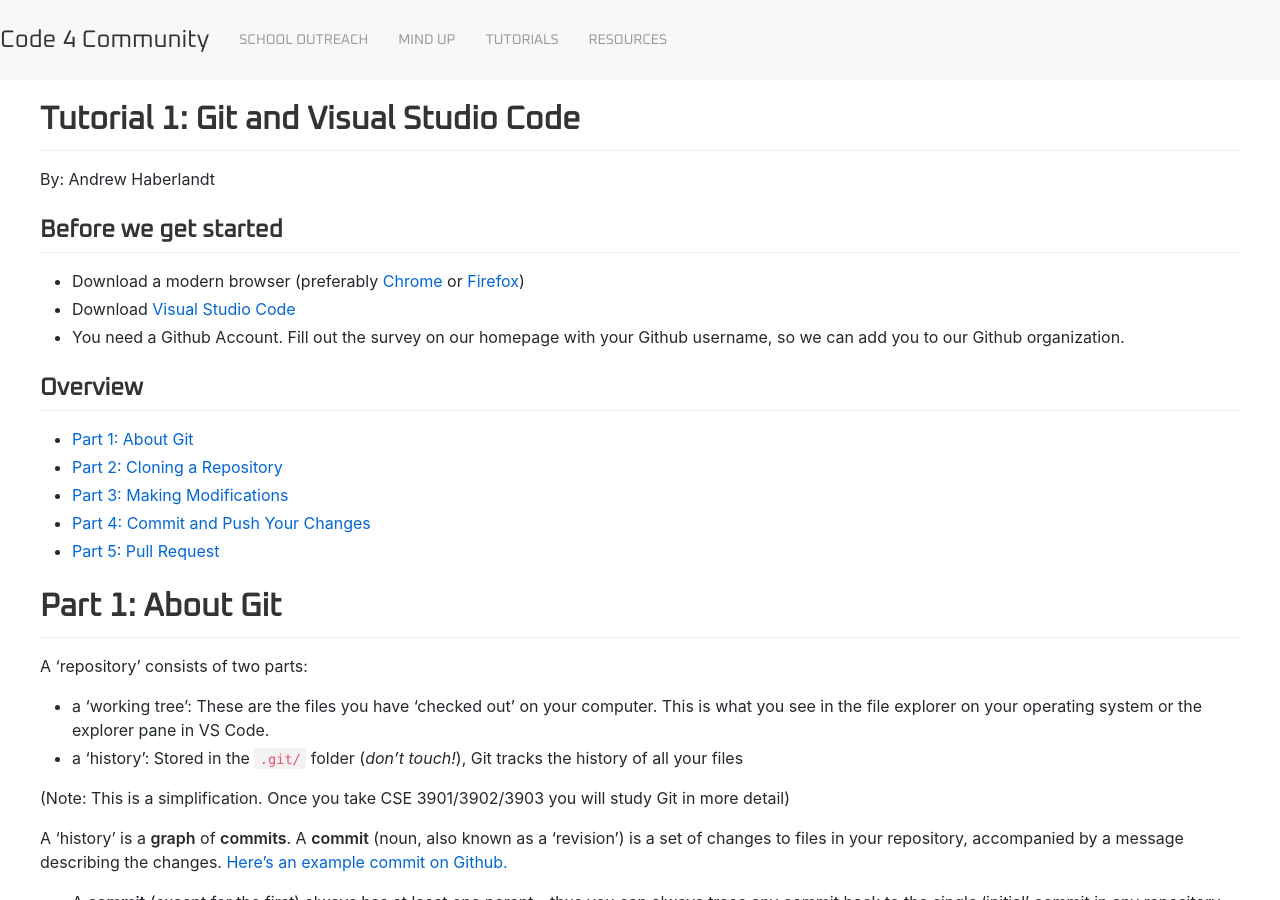
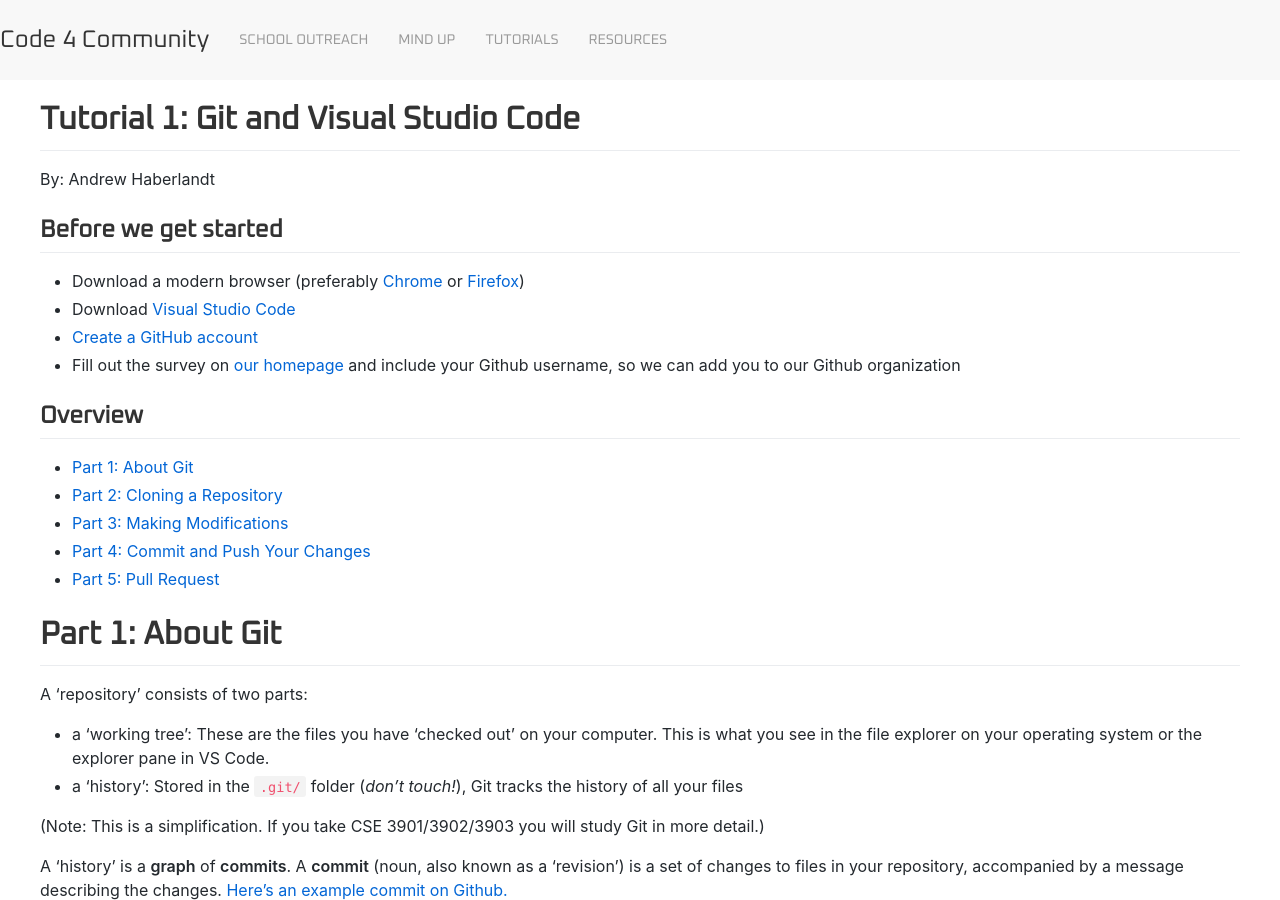
Before and after one commit to Code4Community/Code4Community.github.io, a Jekyll site: the page built from tutorials/git-tutorial.md, in a window 1280 px wide and 900 px high. Built offline with Jekyll 4.4.1, drawn with Linux system fonts in a browser that asks for light colours; nearby versions of some CDN libraries; some of the changed text lies outside the part shown.

Commit message:
Clean up git tutorial

````diff
--- a/tutorials/git-tutorial.md
+++ b/tutorials/git-tutorial.md
@@ -11,7 +11,8 @@
 ## Before we get started
 * Download a modern browser (preferably [Chrome](https://www.google.com/chrome/){:target="_blank"} or [Firefox](https://www.mozilla.org/en-US/firefox/){:target="_blank"})
 * Download [Visual Studio Code](https://code.visualstudio.com/download){:target="_blank"}
-* You need a Github Account. Fill out the survey on our homepage with your Github username, so we can add you to our Github organization.
+* [Create a GitHub account](https://github.com/join)
+* Fill out the survey on [our homepage](https://code4community.github.io/) and include your Github username, so we can add you to our Github organization
 
 ## Overview
 - [Part 1: About Git](#part-1-about-git)
@@ -28,7 +29,7 @@
 - a 'working tree': These are the files you have 'checked out' on your computer. This is what you see in the file explorer on your operating system or the explorer pane in VS Code.
 - a 'history':  Stored in the `.git/` folder (*don't touch!*), Git tracks the history of all your files
 
-(Note: This is a simplification. Once you take CSE 3901/3902/3903 you will study Git in more detail)
+(Note: This is a simplification. If you take CSE 3901/3902/3903 you will study Git in more detail.)
 
 A 'history' is a **graph** of **commits**. A **commit** (noun, also known as a 'revision') is a set of changes to files in your repository, accompanied by a message describing the changes. [Here's an example commit on Github.](https://github.com/Code4Community/git-tutorial/commit/0ad8fd04cca43603f9660282e62b40b34c2bc213)
 
@@ -71,7 +72,7 @@
 
 **You will never be able to directly push to master.** Therefore, before pushing your code you will have to checkout a new local branch (this is covered in the later parts of this tutorial.)
 
-
+Since we're using VS Code's Git interface, we won't perform push and pull operations directly. Instead, we'll click the "sync" button which performs a Git Pull and then a Git Push.
 
 # Part 2: Cloning a repository
 
@@ -114,7 +114,7 @@
 
 Find the repository location in your operating system's finder/explorer, and open index.html in your web browser of choice. You should see the following (with the images moving around the screen):
 
-![](images/git-tutorial/screenshot5.png)
+![](images/git-tutorial/screenshot5.png){:style="box-shadow: 0 5px 15px grey;"}
 
 # Part 3: Making modifications
 
@@ -160,7 +160,7 @@
 </div>
 ```
 
-Change the name from 'Brutus' to your name, and change the image `src` to the path to the image you addied in the previous step.
+Change the name between `<p>` and `</p>` from 'Brutus' to your name, and change the image `src` to the path of the image you added in the previous step.
 
 Add your lines in index.html directly below the last person's similar-looking piece of code. Ensure that the lines you add are fully inside the `<div id="heads-area">` tag, but not within someone else's `<div class="person-frame-inner">`.
 
````
Also changed, not shown: other parts of tutorials/git-tutorial.md (+3 -4 lines).
